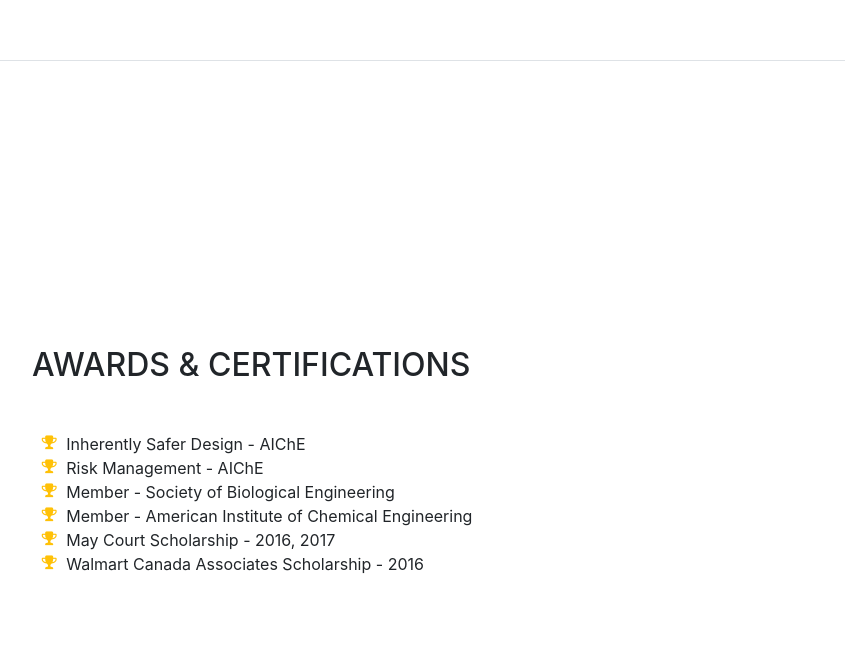
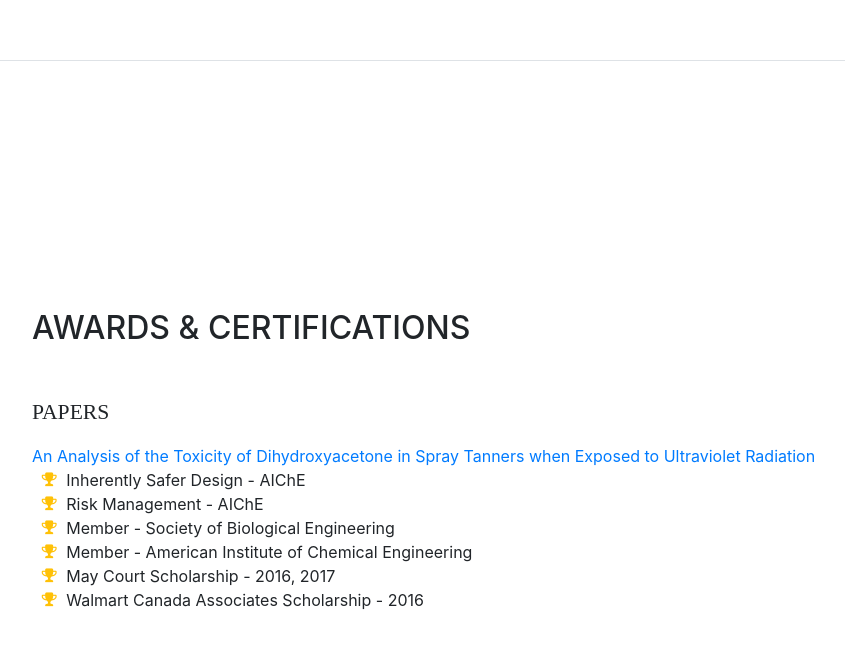
Before and after one commit to hematilldyl/hematilldyl.github.io, a website with bundled scripts: page index.html in a window 1280 px wide. Shown: the part 4480-5129 px from the top of the page, without its empty margins (288-1133 px from the left). Built offline with nearby package versions, Linux system fonts and the light colour scheme; a web font is replaced by a local one.

Commit message:
Update index.html

```diff
--- a/index.html
+++ b/index.html
@@ -250,6 +250,8 @@
       <section class="resume-section p-3 p-lg-5 d-flex flex-column" id="awards">
         <div class="my-auto">
           <h2 class="mb-5">Awards &amp; Certifications</h2>
+		<div class="subheading mb-3">Papers</div>
+		<a href="http://journal.fsst.ca/index.php/jsst/article/view/111">An Analysis of the Toxicity of Dihydroxyacetone in Spray Tanners when Exposed to Ultraviolet Radiation</a>
           <ul class="fa-ul mb-0">
             <li>
               <i class="fa-li fa fa-trophy text-warning"></i>
```
